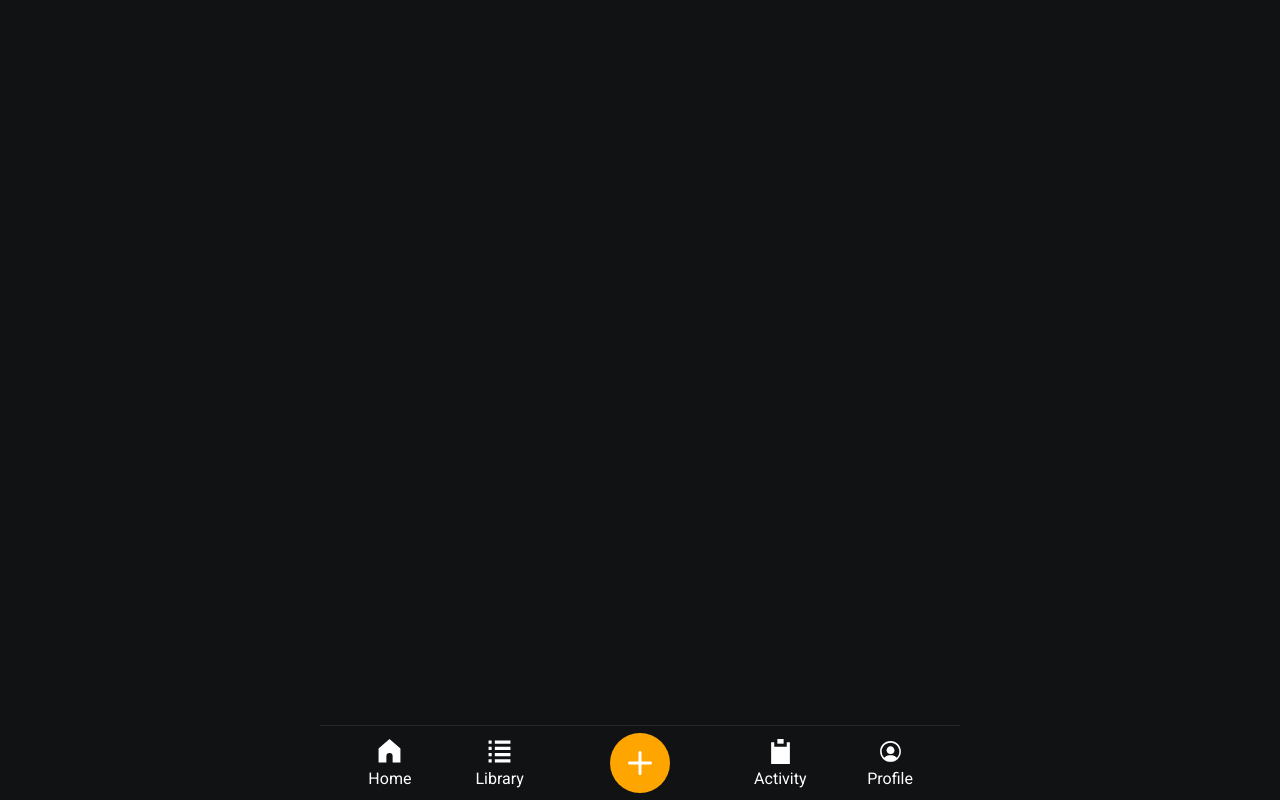
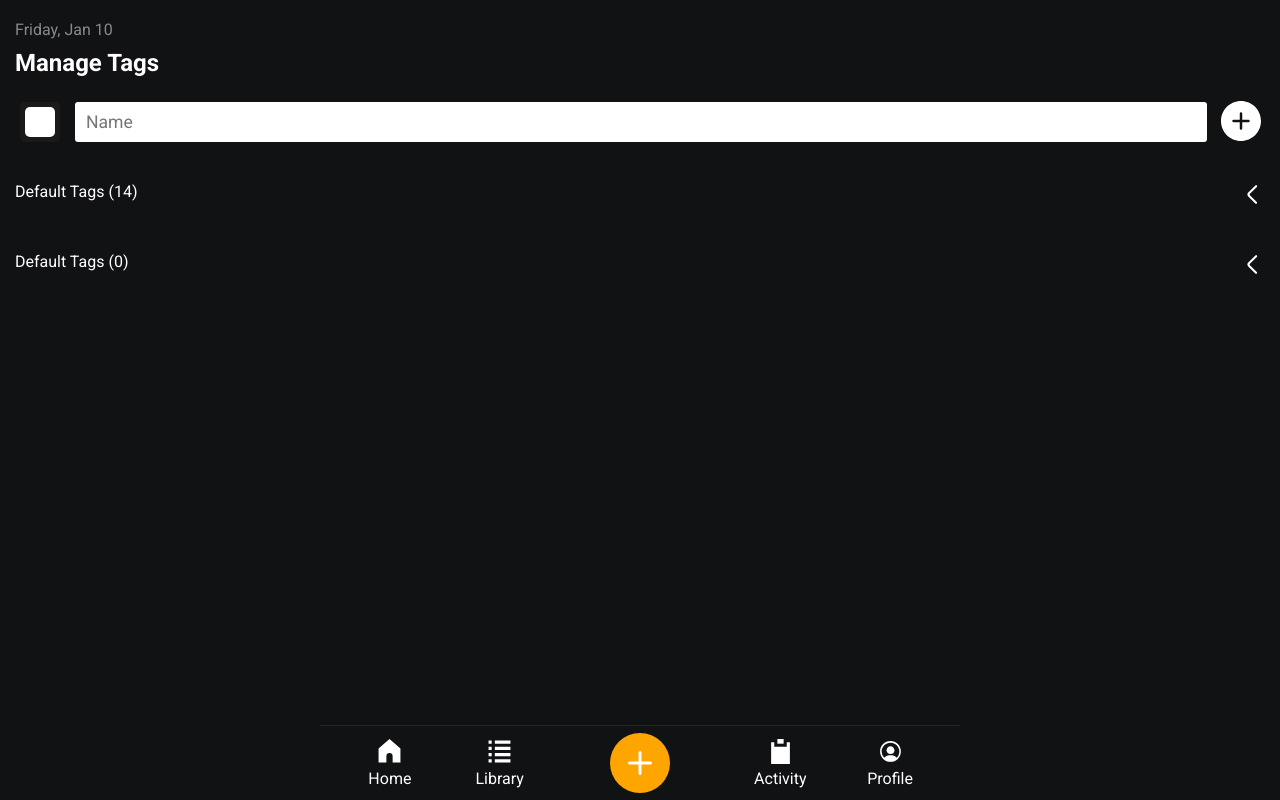
Before and after one commit to Stefan0712/fitness-app, a React (Create React App) app: page /tags in a window 1280 px wide. Built offline with nearby package versions, Linux system fonts and the light colour scheme.

Commit message:
Created individual pages for tags, equipment, and groups. Created a function to add and to remove a tag

```diff
--- a/src/Routes.js
+++ b/src/Routes.js
@@ -20,6 +20,9 @@ import ViewBrowseWorkout from './components/pages/Workout/ViewBrowseWorkout';
 import FieldsPage from './components/pages/Settings/FieldsPage';
 import ExploreWorkouts from './components/pages/Library/ExploreWorkouts';
 import ExploreExercises from './components/pages/Library/ExploreExercises';
+import Groups from './components/pages/Settings/Groups';
+import Tags from './components/pages/Settings/Tags';
+import Equipment from './components/pages/Settings/Equipment';
 
 
 function AppRoutes() {
@@ -49,7 +52,10 @@ function AppRoutes() {
       <Route path='/explore-exercises' element={<ExploreExercises />} />
       <Route path='/browse/exercise/:id/view' element={<ViewBrowseExercise />} />
       <Route path='/browse/workout/:id/view' element={<ViewBrowseWorkout />} />
-      <Route path='/fields' element={<FieldsPage />} />
+      <Route path='/tags' element={<Tags />} />
+      <Route path='/equipment' element={<Equipment />} />
+      <Route path='/target-groups' element={<Groups />} />
+
 
     </Routes>
   );
--- a/src/components/common/QuickMenu/quickMenu.css
+++ b/src/components/common/QuickMenu/quickMenu.css
@@ -180,65 +180,3 @@
 .goal-body.create-goal-button p{
     margin: 0;
 }
-
-
-/* manage custom elements */
-.custom-elements{
-    gap: 10px;
-    flex-direction: column;
-    height: 100%;
-}
-.custom-elements .items-container{
-    height: 100%;
-    max-height: 80%;
-    overflow-y: scroll;
-    padding: 15px 0;
-    display: flex;
-    flex-direction: column;
-    gap: 10px;
-}
-.custom-elements .tag-body{
-    width: 100%;
-    min-height: 40px;
-    height: 40px;
-    display: flex;
-    align-items: center;
-    gap: 10px;
-}
-.custom-elements .tag-body .tag-color{
-    height: 100%;
-    width: 5px;
-}
-.custom-elements .tag-button{
-    background-color: transparent;
-    border: 1px solid transparent;
-    width: 40px;
-    height: 40px;
-    display: flex;
-    align-items: center;
-    justify-content: center;
-}
-.custom-elements .tag-button img{
-    width: 30px;
-    height: 30px;
-}
-.custom-elements .tag-buttons{
-    display: flex;
-    gap: 5px;
-    margin-left: auto;
-}
-.custom-elements .tag-buttons .confirm-buttons{
-    width: 100%;
-    height: 100%;
-    display: flex;
-    align-items: center;
-    gap: 5px;
-}
-.custom-elements .tag-body input{
-    height: 30px;
-    border: 1px solid transparent;
-    background-color: white;
-    padding-left: 10px;
-    border-radius: 5px;
-    color: black;
-}
--- a/src/components/common/TagBody/TagBody.js
+++ b/src/components/common/TagBody/TagBody.js
@@ -1,9 +1,12 @@
 import { IconLibrary } from "../../../IconLibrary";
 import { useState } from "react";
 import '../QuickMenu/quickMenu.css';
+import styles from './TagBody.module.css';
 
 
-const TagBody = ({data}) => {
+
+
+const TagBody = ({data, deleteTag}) => {
 
     const [showEdit, setShowEdit] = useState(false);
     const [confirmButtons, setConfirmButtons] = useState(false);
@@ -11,19 +14,19 @@ const TagBody = ({data}) => {
 
 
     return (
-        <div className={`tag-body`} key={data.id}>
-            <div className='tag-body'>
-                <div className='tag-color' style={{backgroundColor: data.color}}></div>
-                <div className='tag-name'>{showEdit ? <input type="text" name="name" id="name" value={itemName} onChange={(e)=>setItemName(e.target.value)}></input> : itemName}</div>
-                <div className="tag-buttons">
-                    {!showEdit ? <button className="tag-button" onClick={()=>setShowEdit(true)}><img src={IconLibrary.Edit} alt=""/></button> : <button className="tag-button" onClick={()=>setShowEdit(false)}><img src={IconLibrary.Close} alt=""/></button>}
+        <div className={styles[`tag-body`]} key={data.id}>
+            <div className={styles['tag-body']}>
+                <div className={styles['tag-color']} style={{backgroundColor: data.color}}></div>
+                <div className={styles['tag-name']}>{showEdit ? <input type="text" name="name" id="name" value={itemName} onChange={(e)=>setItemName(e.target.value)}></input> : itemName}</div>
+                <div className={styles["tag-buttons"]}>
+                    {!showEdit ? <button className={styles["tag-button"]} onClick={()=>setShowEdit(true)}><img src={IconLibrary.Edit} alt=""/></button> : <button className={styles["tag-button"]} onClick={()=>setShowEdit(false)}><img src={IconLibrary.Close} alt=""/></button>}
                     {confirmButtons ? (
-                        <div className="confirm-buttons">
-                            <button className="tag-button" onClick={()=>console.log('deleted')}><img src={IconLibrary.Yes} alt=""/></button>
-                            <button className="tag-button" onClick={()=>setConfirmButtons(false)}><img src={IconLibrary.No} alt=""/></button>
+                        <div className={styles["confirm-buttons"]}>
+                            <button className={styles["tag-button"]} onClick={()=>deleteTag(data.id)}><img src={IconLibrary.Yes} alt=""/></button>
+                            <button className={styles["tag-button"]} onClick={()=>setConfirmButtons(false)}><img src={IconLibrary.No} alt=""/></button>
                         </div>
                     ):(
-                        <button className="tag-button" onClick={()=>setConfirmButtons(true)}><img src={IconLibrary.Delete} alt=""/></button>
+                        <button className={styles["tag-button"]} onClick={()=>setConfirmButtons(true)}><img src={IconLibrary.Delete} alt=""/></button>
                     )}
                 </div>
             </div>
--- /dev/null
+++ b/src/components/common/TagBody/TagBody.module.css
@@ -0,0 +1,45 @@
+.tag-body{
+    width: 100%;
+    min-height: 40px;
+    height: 40px;
+    display: flex;
+    align-items: center;
+    gap: 10px;
+}
+.tag-body .tag-color{
+    height: 100%;
+    width: 5px;
+}
+.tag-button{
+    background-color: transparent;
+    border: 1px solid transparent;
+    width: 40px;
+    height: 40px;
+    display: flex;
+    align-items: center;
+    justify-content: center;
+}
+.tag-button img{
+    width: 30px;
+    height: 30px;
+}
+.tag-buttons{
+    display: flex;
+    gap: 5px;
+    margin-left: auto;
+}
+.tag-buttons .confirm-buttons{
+    width: 100%;
+    height: 100%;
+    display: flex;
+    align-items: center;
+    gap: 5px;
+}
+.tag-body input{
+    height: 30px;
+    border: 1px solid transparent;
+    background-color: white;
+    padding-left: 10px;
+    border-radius: 5px;
+    color: black;
+}
--- /dev/null
+++ b/src/components/pages/Settings/Equipment.js
@@ -0,0 +1,7 @@
+const Equipment = () => {
+    return (
+        <h1>Equipment</h1>
+     );
+}
+
+export default Equipment;
--- /dev/null
+++ b/src/components/pages/Settings/Groups.js
@@ -0,0 +1,7 @@
+const Groups = () => {
+    return (
+        <h1>Equipment</h1>
+     );
+}
+
+export default Groups;
--- a/src/components/pages/Settings/Settings.js
+++ b/src/components/pages/Settings/Settings.js
@@ -26,7 +26,11 @@ const Settings = ({closeSettings}) => {
             <div className={styles.container}>
 
             <Link to={'/edit-profile'}>Edit Profile </Link>
+            <h3 className={styles.category}>Custom Items</h3>
             <Link to={'/fields'}>Fields </Link>
+            <Link to={'/equipment'}>Equipment </Link>
+            <Link to={'/tags'}>Tags </Link>
+            <Link to={'/groups'}>Groups</Link>
             </div>
             <button key={'reset-button'} className='orange-button large-button' onClick={handleStoreReset}>Reset Store</button>
         </div>
--- a/src/components/pages/Settings/Settings.module.css
+++ b/src/components/pages/Settings/Settings.module.css
@@ -49,3 +49,45 @@
     align-items: center;
     gap: 25px;
 }
+.category{
+    width: 100%;
+    margin: 10px 0;
+}
+
+
+
+
+
+
+.tags-page.custom-items-page{
+    display: flex;
+    flex-direction: column;
+    gap: 20px;
+}
+
+.custom-elements{
+    gap: 10px;
+    flex-direction: column;
+    height: 100%;
+}
+
+.items-container{
+    height: 50px;
+    overflow: hidden;
+    padding: 15px 0;
+    display: flex;
+    flex-direction: column;
+    gap: 10px;
+    transition: all 0.1s;
+}
+.items-container.show-default{
+    height: 100%;
+    transition: all 0.1s;
+}
+.container-header{
+    height: 40px;
+    width: 100%;
+    display: flex;
+    justify-content: space-between;
+    transition: all 0.1s;
+}
--- /dev/null
+++ b/src/components/pages/Settings/Tags.js
@@ -0,0 +1,78 @@
+import TagBody from '../../common/TagBody/TagBody';
+import styles from './Settings.module.css';
+import { useSelector, useDispatch } from 'react-redux';
+import { IconLibrary } from '../../../IconLibrary';
+import { getDateForHeader } from '../../../helpers';
+import { useEffect, useState } from 'react';
+import CustomItemCreator from '../../common/CustomItemCreator/CustomItemCreator';
+import { addTag, removeTag } from '../../../store/userSlice';
+
+const Tags = () => {
+
+    const dispatch = useDispatch();
+
+    const tags = useSelector((state)=>state.user.tags);
+
+    const [defaultTags, setDefaultTags] = useState([]);
+    const [userTags, setUserTags] = useState([]);
+
+    const [showDefaultTags, setShowDefaultTags] = useState(false);
+    const [showUserTags, setShowUserTags] = useState(false);
+    useEffect(()=>{
+        console.log(tags)
+        let defaultTags = [];
+        let userTags = [];
+        tags.forEach((tag)=>{
+            if(tag.source === "system"){
+                defaultTags.push(tag)
+            }else if(tag.source === 'user'){
+                userTags.push(tag)
+            }
+        })
+        setDefaultTags(defaultTags);
+        setUserTags(userTags);
+    },[tags])
+
+    const createTag = (tag) =>{
+        dispatch(addTag(tag));
+    }
+    const deleteTag = (id)=>{
+        dispatch(removeTag(id));
+
+    }
+    return (
+        <div className={`${styles['tags-page']} ${styles['custom-items-page']} page`}>
+             <div className='header'>
+                <div className='date'>{getDateForHeader()}</div>
+                <h2>Manage Tags</h2>
+            </div>
+            <CustomItemCreator key='custom-items-fields' addItem={createTag} type={'tag'} />
+
+            <div className={`${styles["default-tags"]} ${styles['items-container']} ${showDefaultTags ? styles['show-default'] : ''}` }>
+                <div className={styles['container-header']} onClick={()=>setShowDefaultTags(showDefaultTags=>!showDefaultTags)}>
+                    <p>Default Tags ({defaultTags.length})</p>
+                    <img className='small-icon' src={IconLibrary.Arrow} style={{transform: showDefaultTags ? 'rotateZ(90deg)' : 'rotateZ(180deg)'}}/>
+                </div>
+                {defaultTags?.map((tag)=>(
+                    <TagBody key={tag.id} data={tag} />
+                ))}
+            </div>
+            <div className={`${styles["default-tags"]} ${styles['items-container']} ${showUserTags ? styles['show-default'] : ''}` }>
+                <div className={styles['container-header']} onClick={()=>setShowUserTags(showUserTags=>!showUserTags)}>
+                    <p>Default Tags ({userTags.length})</p>
+                    <img className='small-icon' src={IconLibrary.Arrow} style={{transform: showUserTags ? 'rotateZ(90deg)' : 'rotateZ(180deg)'}}/>
+                </div>
+                {console.log(userTags)}
+                {userTags?.map((tag)=>(
+                    <TagBody key={tag.id} data={tag} deleteTag={deleteTag} />
+                ))}
+            </div>
+
+
+
+
+        </div>
+     );
+}
+
+export default Tags;
--- a/src/index.css
+++ b/src/index.css
@@ -311,6 +311,15 @@ body{
     width: 50px;
     height: 50px;
   }
+  .custom-item-creator input{
+    height: 40px;
+    width: 100%;
+    padding: 0 10px;
+    border: 1px solid transparent;
+    border-radius: 3px;
+    color: black;
+    font-size: 1.1rem;
+  }
   .custom-item-creator img{
     width: 40px;
     height: 40px;
--- a/src/store/userSlice.js
+++ b/src/store/userSlice.js
@@ -296,7 +296,7 @@ const initialState = {
     language: 'en',
     unitSystem: 'metric',
   },
-  tags: defaultTags,
+  tags: [...defaultTags],
   fields: [],
   categories: [...defaultCategories],
   targetGroups: [...defaultTargetGroups],
@@ -425,6 +425,15 @@ const userSlice = createSlice({
       };
       state.fields = [...state.fields, customField]
     },
+    addTag: (state, action) => {
+      console.log(action.payload);
+      if (!state.tags.find(tag => tag.id === action.payload.id)) {
+         state.tags.push(action.payload); // Prevent duplicates
+      }
+   },
+   removeTag: (state, action) => {
+      state.tags = state.tags.filter(tag => tag.id !== action.payload);
+   },
     reset: () => initialState,
   },
 });
@@ -446,7 +455,9 @@ export const {
   addLog,
   removeLog,
   updatePreferences,
-  addCustomField
+  addCustomField,
+  addTag,
+  removeTag
 } = userSlice.actions;
 
 export default userSlice.reducer;
```
Also changed, not shown: src/components/common/QuickMenu/QuickMenu.js (+1 -17 lines).
